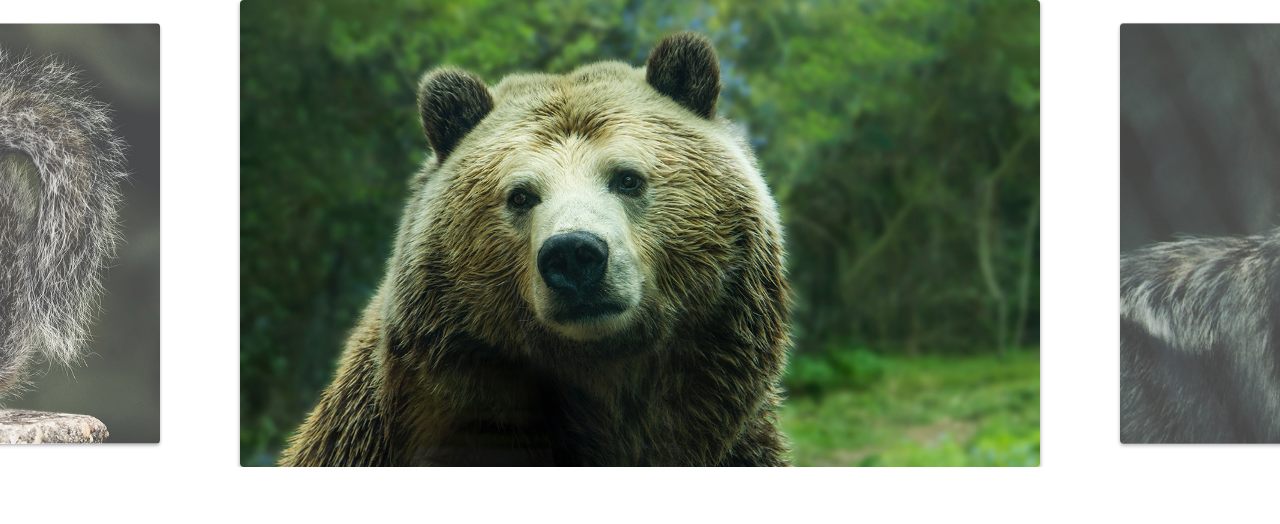
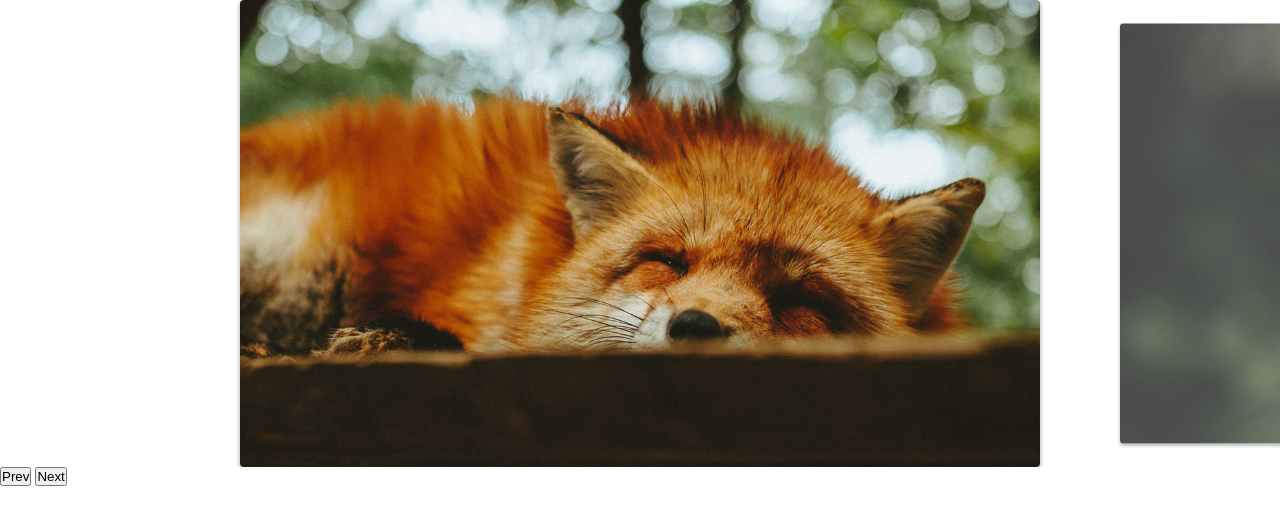
Before and after one commit to araujoerick/slide-js, a plain HTML site: page index.html in a window 1280 px wide. Drawn offline with Linux system fonts and the light colour scheme.

Commit message:
:sparkles: feat: Adiciona opção de navegação por botões

```diff
--- a/index.html
+++ b/index.html
@@ -20,7 +20,10 @@
       <li><img src="img/foto6.jpg" alt=""></li>
     </ul>
   </div>
-
+  <div class="arrow-nav">
+    <button class="prev">Prev</button>
+    <button class="next">Next</button>
+  </div>
   <script type="module" src="js/script.js"></script>
 </body>
 
--- a/js/script.js
+++ b/js/script.js
@@ -1,7 +1,6 @@
-import Slide from "./slide.js";
+import { SlideNav } from "./slide.js";
 
-const slide = new Slide(".slide", ".slide-wrapper");
+const slide = new SlideNav(".slide", ".slide-wrapper");
+
 slide.init();
-
-slide.changeSlide(3);
-slide.activePrevSlide();
+slide.addArrow(".prev", ".next");
--- a/js/slide.js
+++ b/js/slide.js
@@ -148,6 +148,9 @@ export default class Slide {
     this.onMove = this.onMove.bind(this);
     this.onEnd = this.onEnd.bind(this);
 
+    this.activePrevSlide = this.activePrevSlide.bind(this);
+    this.activeNextSlide = this.activeNextSlide.bind(this);
+
     // Debounce para ocorrer menos eventos de resize
     this.onResize = debounce(this.onResize.bind(this), 200);
   }
@@ -158,6 +161,20 @@ export default class Slide {
     this.addSlideEvents();
     this.slidesConfig();
     this.addResizeEvent();
+    this.changeSlide(0);
     return this;
   }
 }
+
+export class SlideNav extends Slide {
+  addArrow(prev, next) {
+    this.prevElement = document.querySelector(prev);
+    this.nextElement = document.querySelector(next);
+    this.addArrowEvent();
+  }
+
+  addArrowEvent() {
+    this.prevElement.addEventListener("click", this.activePrevSlide);
+    this.nextElement.addEventListener("click", this.activeNextSlide);
+  }
+}
```
